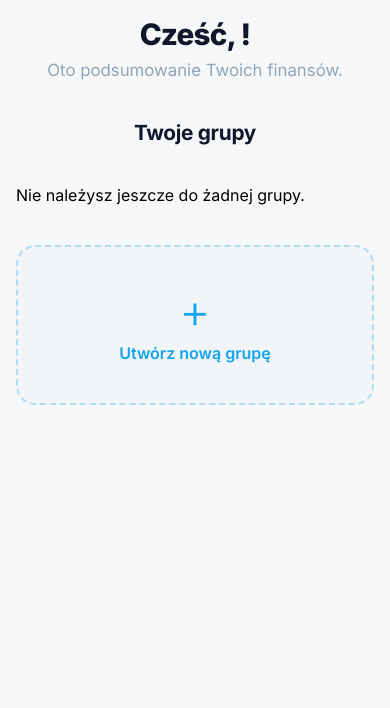
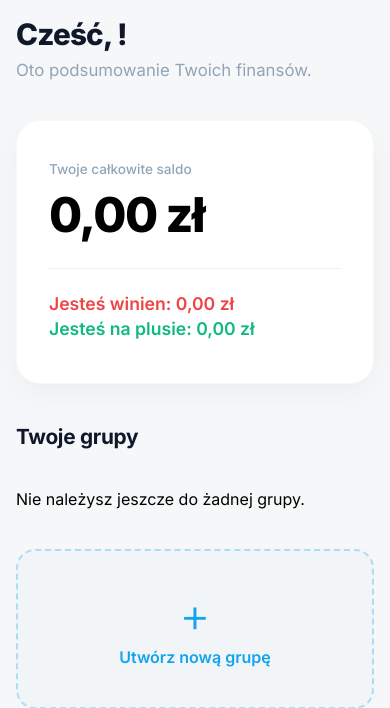
Before and after one commit to jkbPolec/WdPAI_2025, a PHP site: page /public/views/dashboard.html in a window 390 px wide. Shown: the top 708 px of the page. Run offline with PHP 8.4, Linux system fonts and the light colour scheme; a stand-in replaces the project's code that opens the database connection; some libraries are stand-ins or nearby versions.

Commit message:
balance summary

```diff
--- a/public/scripts/dashboard.js
+++ b/public/scripts/dashboard.js
@@ -21,29 +21,47 @@
 
 function renderGroups(groups, container, template) {
   container.innerHTML = "";
+  let totalDebt = 0;
+  let totalCredit = 0;
 
   groups.forEach(group => {
+    const balance = parseFloat(group.balance);
+    if (balance < 0) totalDebt += Math.abs(balance);
+    else if (balance > 0) totalCredit += balance;
+
     const clone = template.content.cloneNode(true);
     const cardLink = clone.querySelector(".group-card");
     cardLink.href = `/group?id=${group.id}`;
 
     clone.querySelector(".group-name").textContent = group.name;
-
     const balanceValue = clone.querySelector(".balance-value");
-    const balance = parseFloat(group.balance);
 
     if (balance > 0) {
-      balanceValue.textContent = `Jesteś na plusie: ${balance.toFixed(2)} zł`;
+      balanceValue.textContent = `Jesteś na plusie: ${balance.toFixed(2).replace('.', ',')} zł`;
       balanceValue.classList.add("balance-positive");
     } else if (balance < 0) {
-      balanceValue.textContent = `Musisz oddać: ${Math.abs(balance).toFixed(2)} zł`;
+      balanceValue.textContent = `Musisz oddać: ${Math.abs(balance).toFixed(2).replace('.', ',')} zł`;
       balanceValue.classList.add("balance-negative");
     } else {
-      balanceValue.textContent = "Rozliczony na zero";
+      balanceValue.textContent = "Wszystko rozliczone";
     }
 
     container.appendChild(clone);
   });
+
+  const netBalance = totalCredit - totalDebt;
+  const formattedDebt = `${totalDebt.toFixed(2).replace('.', ',')} zł`;
+  const formattedCredit = `${totalCredit.toFixed(2).replace('.', ',')} zł`;
+  const formattedNet = `${netBalance > 0 ? '+' : ''}${netBalance.toFixed(2).replace('.', ',')} zł`;
+
+  // Aktualizacja Desktop
+  document.querySelector('.desk-debt').textContent = formattedDebt;
+  document.querySelector('.desk-credit').textContent = formattedCredit;
+
+  // Aktualizacja Mobile
+  document.querySelector('.net-balance-value').textContent = formattedNet;
+  document.querySelector('.mob-debt').textContent = formattedDebt;
+  document.querySelector('.mob-credit').textContent = formattedCredit;
 
   renderAddButton(container);
 }
--- a/public/styles/dashboard.css
+++ b/public/styles/dashboard.css
@@ -1,3 +1,6 @@
+.status-positive { color: #10b981; }
+.status-negative { color: #ef4444; }
+
 .dashboard-header {
   margin-bottom: 2.5rem;
   animation: fadeIn 0.6s ease-out;
@@ -129,6 +132,68 @@
   box-shadow: 0 10px 20px rgba(19, 164, 236, 0.1);
 }
 
+.summary-container {
+  display: grid;
+  grid-template-columns: repeat(2, 1fr);
+  gap: 1.5rem;
+  margin-bottom: 2rem;
+  animation: fadeIn 0.8s ease-out;
+}
+
+.summary-card {
+  background-color: white;
+  padding: 2rem;
+  border-radius: 1.2rem;
+  border: 1px solid rgba(19, 164, 236, 0.05);
+  box-shadow: 0 10px 25px -5px rgba(15, 23, 42, 0.05);
+  display: flex;
+  flex-direction: column;
+  gap: 0.5rem;
+}
+
+.summary-status {
+  font-size: 1.2rem;
+  font-weight: 700;
+  margin: 0.5rem 0;
+}
+
+.status-positive { color: #10b981; }
+.status-negative { color: #ef4444; }
+
+.summary-value {
+  font-size: 2.5rem;
+  font-weight: 800;
+  color: var(--h1-color);
+  margin: 0.2rem 0 0.8rem 0;
+  letter-spacing: -1px;
+}
+
+.summary-mobile {
+  display: none;
+}
+
+.summary-desktop {
+  display: grid;
+  grid-template-columns: repeat(2, 1fr);
+  gap: 1.5rem;
+  margin-bottom: 2.5rem;
+}
+
+.summary-card {
+  background: white;
+  padding: 2rem;
+  border-radius: 1.2rem;
+  border: 1px solid rgba(19, 164, 236, 0.05);
+  box-shadow: 0 10px 25px -5px rgba(15, 23, 42, 0.05);
+}
+
+.summary-value {
+  font-size: 2.5rem;
+  font-weight: 800;
+  color: var(--h1-color);
+  margin: 0.5rem 0;
+}
+
 @keyframes fadeIn {
   from {
     opacity: 0;
@@ -139,6 +204,62 @@
     opacity: 1;
     transform: translateY(0);
   }
+}
+
+@media screen and (max-width: 768px) {
+  .summary-container {
+    grid-template-columns: 1fr;
+  }
+
+  .summary-value {
+    font-size: 2rem;
+  }
+
+  @media screen and (max-width: 768px) {
+    .summary-desktop {
+      display: none;
+    }
+
+    .summary-mobile {
+      display: block;
+    }
+
+    .mobile-header {
+      display: flex;
+      justify-content: space-between;
+      align-items: center;
+      margin-bottom: 1.5rem;
+    }
+
+    .mobile-main-card {
+      background: white;
+      padding: 2.5rem 2rem;
+      border-radius: 1.5rem;
+      box-shadow: 0 10px 30px rgba(0, 0, 0, 0.04);
+      border: 1px solid rgba(0,0,0,0.03);
+      margin-bottom: 2rem;
+    }
+
+    .net-balance-value {
+      font-size: 3rem;
+      font-weight: 800;
+      letter-spacing: -1.5px;
+      margin: 0.5rem 0 1.5rem 0;
+    }
+
+    .card-divider {
+      height: 1px;
+      background: #edf2f7;
+      margin-bottom: 1.5rem;
+    }
+
+    .balance-details p {
+      font-size: 1.1rem;
+      font-weight: 600;
+      margin: 4px 0;
+    }
+  }
+
 }
 
 @media screen and (max-width: 1200px) {
@@ -160,7 +281,7 @@
 
   .dashboard-header,
   .section-title {
-    text-align: center;
+    text-align: left;
   }
 
   .group-card {
--- a/public/views/dashboard.html
+++ b/public/views/dashboard.html
@@ -26,6 +26,40 @@
         </p>
       </header>
 
+      <!-- Sekcja podsumowania -->
+      <section class="summary-section">
+
+        <!-- WIDOK DESKTOP (2 kafelki) -->
+        <div class="summary-desktop">
+          <div class="summary-card">
+            <p class="balance-label">Twoje całkowite saldo</p>
+            <h2 class="status-negative">Jesteś winien</h2>
+            <p class="summary-value desk-debt">0,00 zł</p>
+            <p class="balance-label">Suma sald ze wszystkich grup.</p>
+          </div>
+          <div class="summary-card">
+            <p class="balance-label">Twoje całkowite saldo</p>
+            <h2 class="status-positive">Jesteś na plusie</h2>
+            <p class="summary-value desk-credit">0,00 zł</p>
+            <p class="balance-label">Łączna kwota do zwrotu dla Ciebie.</p>
+          </div>
+        </div>
+
+        <!-- WIDOK MOBILE (1 duży kafelek) -->
+        <div class="summary-mobile">
+          <div class="mobile-main-card">
+            <p class="balance-label">Twoje całkowite saldo</p>
+            <h2 class="net-balance-value">0,00 zł</h2>
+            <div class="card-divider"></div>
+            <div class="balance-details">
+              <p class="status-negative">Jesteś winien: <span class="mob-debt">0,00 zł</span></p>
+              <p class="status-positive">Jesteś na plusie: <span class="mob-credit">0,00 zł</span></p>
+            </div>
+          </div>
+        </div>
+
+      </section>
+
       <h2 class="section-title">Twoje grupy</h2>
 
       <section class="groups-container">
```
